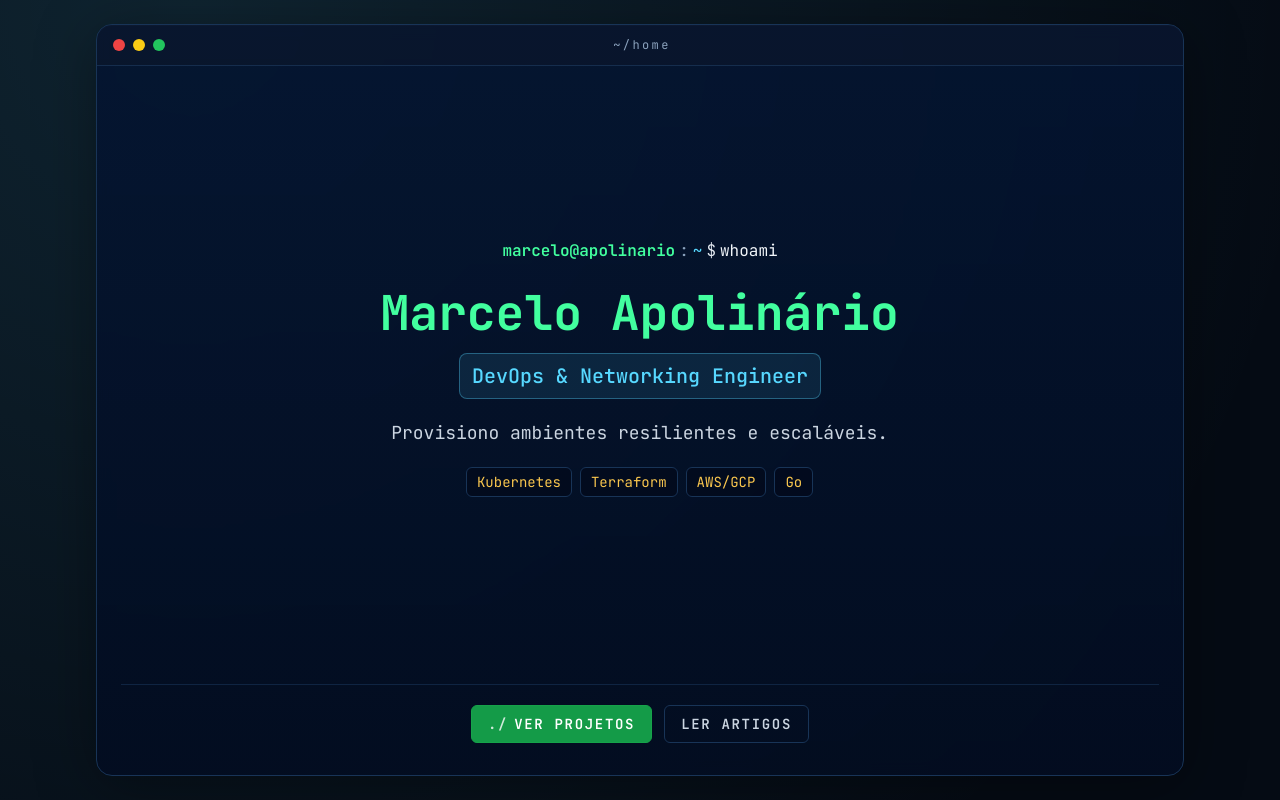
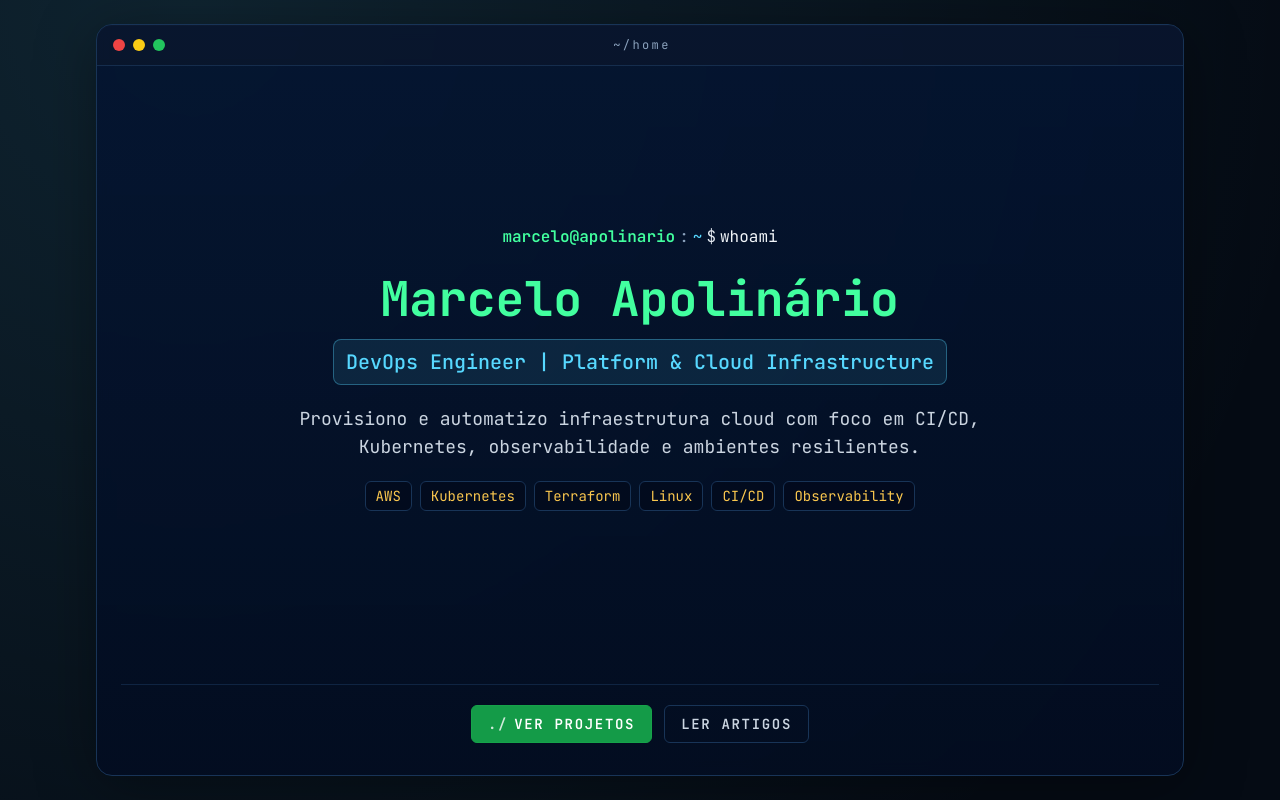
Before and after one commit to apolinario0x21/sturdy-parakeet, a Next.js app: page / in a window 1280 px wide. Shown: the top 800 px of the page. Built offline with nearby package versions, Linux system fonts and the light colour scheme.

Commit message:
Update SEO metadata and hero content

```diff
--- a/app/layout.tsx
+++ b/app/layout.tsx
@@ -9,8 +9,28 @@ const jetbrainsMono = JetBrains_Mono({
 });
 
 export const metadata: Metadata = {
-  title: 'Marcelo Apolinário | DevOps & Networking Engineer',
-  description: 'Marcelo Apolinário - DevOps & Platform Engineer, Kubernetes, Terraform, AWS/GCP, Go.'
+  title: 'Marcelo Apolinário | DevOps Engineer | AWS, Kubernetes, Terraform',
+  description:
+    'DevOps Engineer com foco em AWS, Kubernetes, Terraform, CI/CD e observabilidade, atuando na automação de infraestrutura e construção de ambientes confiáveis e escaláveis',
+  keywords: [
+    'devops engineer',
+    'platform engineer',
+    'sre',
+    'aws',
+    'kubernetes',
+    'terraform',
+    'docker',
+    'linux',
+    'ci/cd',
+    'github actions',
+    'observability',
+    'prometheus',
+    'grafana',
+    'eks',
+    'gitops',
+    'cloud infrastructure',
+    'automation'
+  ]
 };
 
 export default function RootLayout({ children }: { children: React.ReactNode }) {
--- a/components/sections/Hero.tsx
+++ b/components/sections/Hero.tsx
@@ -5,7 +5,7 @@ import { useEffect, useRef, useState } from 'react';
 const PROMPT_COMMAND = 'whoami';
 const BASE_TYPING_SPEED = 34;
 
-const heroStack = ['Kubernetes', 'Terraform', 'AWS/GCP', 'Go'];
+const heroStack = ['AWS', 'Kubernetes', 'Terraform', 'Linux', 'CI/CD', 'Observability'];
 
 function PromptLine({ text, cursor = false }: { text: string; cursor?: boolean }) {
   return (
@@ -97,10 +97,10 @@ export function Hero() {
               <p
                 className={`hero-reveal hero-reveal--role ${done ? 'hero-reveal--active' : ''} mt-4 inline-flex rounded-lg border border-term-cyan/35 bg-term-cyan/10 px-3 py-2 text-base font-medium text-term-cyan sm:text-xl`}
               >
-                DevOps &amp; Networking Engineer
+                DevOps Engineer | Platform &amp; Cloud Infrastructure
               </p>
               <p className={`hero-reveal hero-reveal--subtitle ${done ? 'hero-reveal--active' : ''} mt-5 text-base text-slate-300 sm:text-lg`}>
-                Provisiono ambientes resilientes e escaláveis.
+                Provisiono e automatizo infraestrutura cloud com foco em CI/CD, Kubernetes, observabilidade e ambientes resilientes.
               </p>
 
               <div className={`hero-reveal hero-reveal--subtitle ${done ? 'hero-reveal--active' : ''} mt-5 flex flex-wrap justify-center gap-2 text-xs sm:text-sm`}>
@@ -114,8 +114,8 @@ export function Hero() {
           </div>
 
           <div className="mt-8 flex w-full flex-wrap justify-center gap-3 border-t border-term-border/60 pt-5">
-            <CtaButton label="Ver projetos" href="#projetos" primary />
-            <CtaButton label="Ler artigos" href="#artigos" />
+            <CtaButton label="Ver Projetos" href="#projetos" primary />
+            <CtaButton label="Ler Artigos" href="#artigos" />
           </div>
         </div>
       </section>
```
